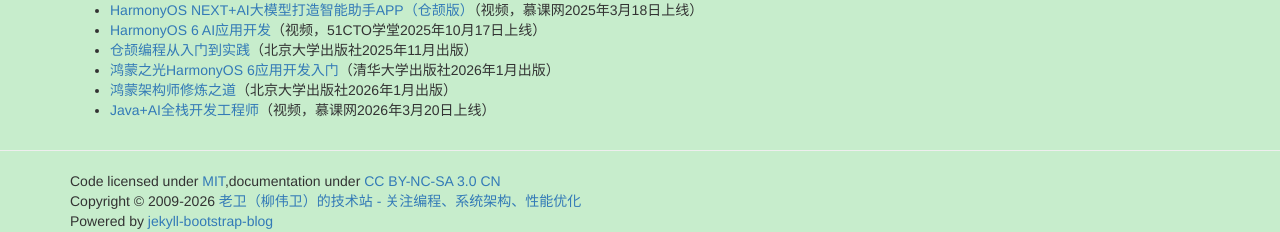
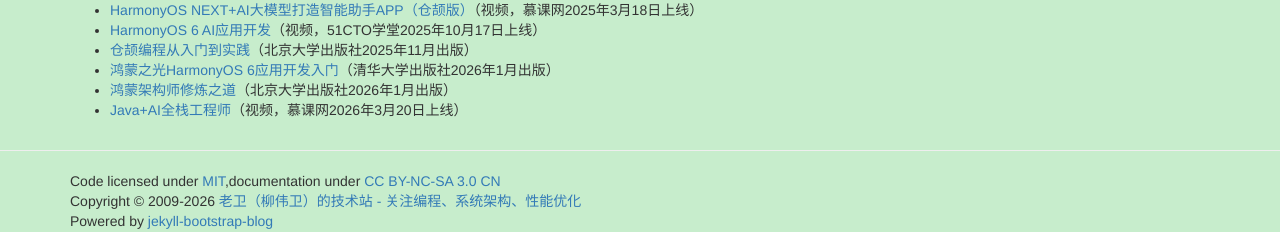
Before and after one commit to waylau/waylau.github.io, a Jekyll site: the page built from books/index.md, in a window 1280 px wide. Shown: the part 1974-2206 px from the top of the page. Built offline with Jekyll 4.4.1, drawn with Linux system fonts in a browser that asks for light colours; comment, search, counter and statistics services are not loaded.

Commit message:
add Java+AI全栈工程师

```diff
--- a/books/index.md
+++ b/books/index.md
@@ -100,4 +100,4 @@
 * [仓颉编程从入门到实践](https://waylau.com/about-cangjie-programming-language-tutorial-book/)（北京大学出版社2025年11月出版）
 * [鸿蒙之光HarmonyOS 6应用开发入门](https://waylau.com/about-harmonyos-6-tutorial-book/)（清华大学出版社2026年1月出版）
 * [鸿蒙架构师修炼之道](https://waylau.com/about-the-cultivation-of-harmonyos-architect-book/)（北京大学出版社2026年1月出版）
-* [Java+AI全栈开发工程师](https://class.imooc.com/sale/javaaifullstack)（视频，慕课网2026年3月20日上线）
+* [Java+AI全栈工程师](https://class.imooc.com/sale/javaaifullstack)（视频，慕课网2026年3月20日上线）
```
